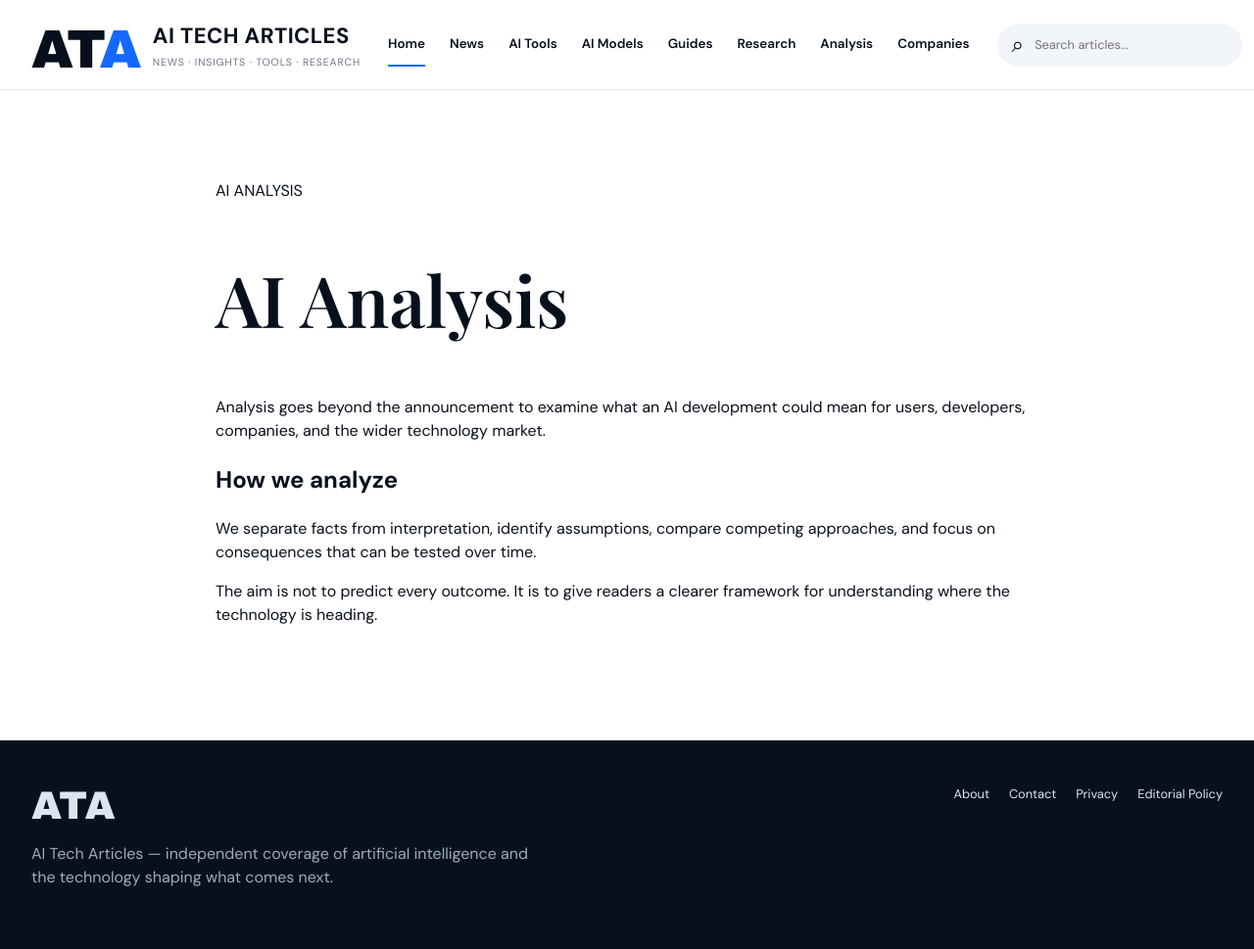
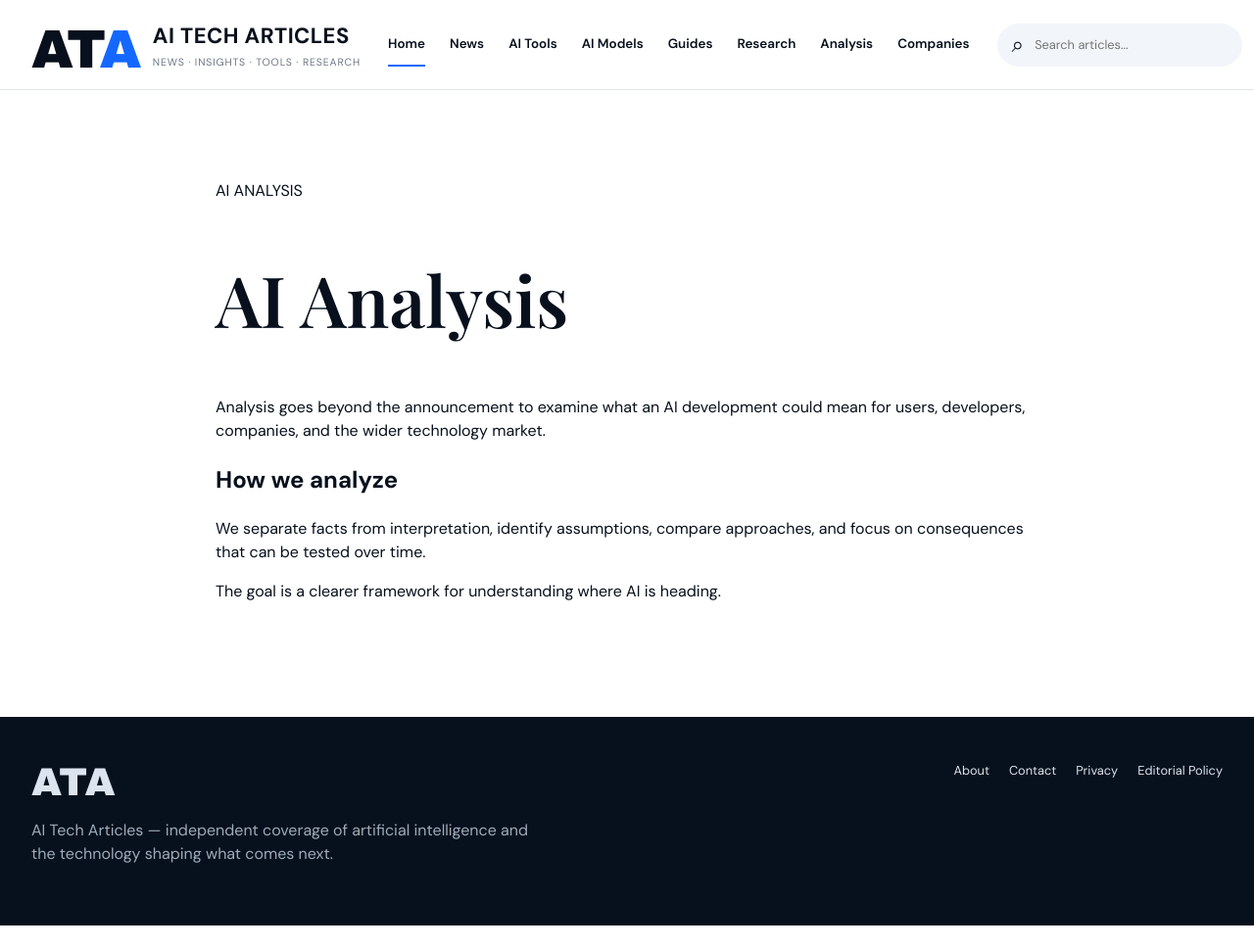
Before and after one commit to todaysnewsai/ChatGPTScope, a Jekyll site: the page built from analysis/index.md, in a window 1280 px wide and 969 px high. Shown: the whole window at 98% size. Built offline with Jekyll 4.4.1, drawn with Linux system fonts in a browser that asks for light colours.

```diff
--- a/analysis/index.md
+++ b/analysis/index.md
@@ -7,6 +7,6 @@
 
 ## How we analyze
 
-We separate facts from interpretation, identify assumptions, compare competing approaches, and focus on consequences that can be tested over time.
+We separate facts from interpretation, identify assumptions, compare approaches, and focus on consequences that can be tested over time.
 
-The aim is not to predict every outcome. It is to give readers a clearer framework for understanding where the technology is heading.
+The goal is a clearer framework for understanding where AI is heading.
```
